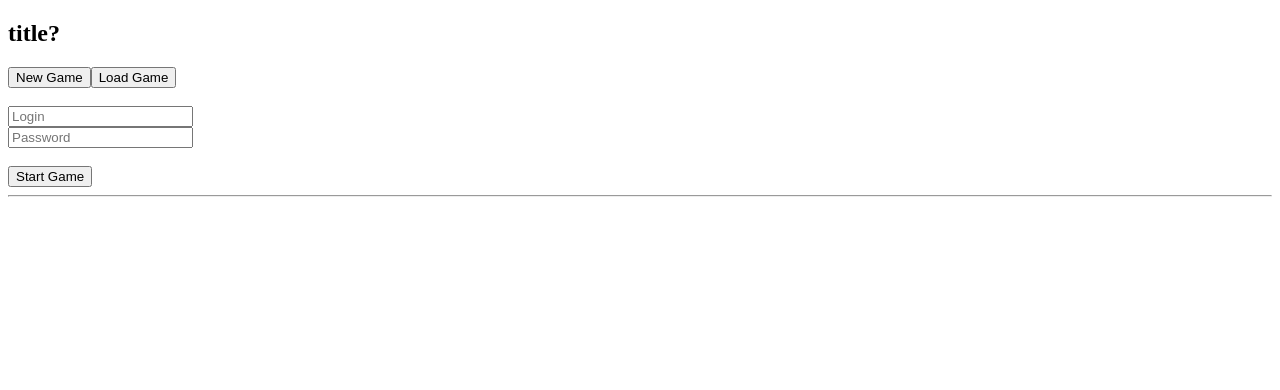
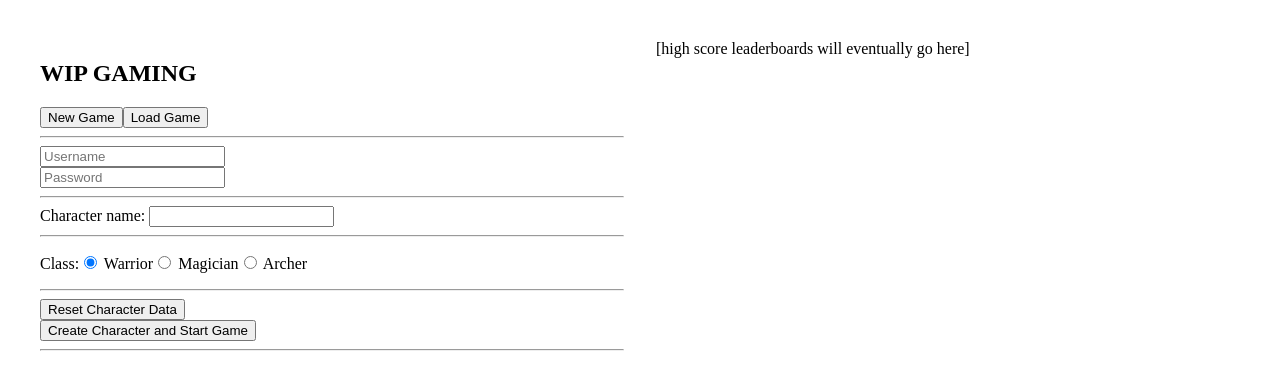
Before and after one commit to gp-kyouma/webdev_rpg, a React app in the folder frontend/: page / in a window 1280 px wide. Shown: the top 390 px of the page. Built offline with nearby package versions, Linux system fonts and the light colour scheme; the HTML template or start-up script is replaced by a standard one.

Commit message:
very basic form

```diff
--- a/frontend/src/App.css
+++ b/frontend/src/App.css
@@ -1,3 +1,31 @@
+.inline-block-child {
+  display: inline-block;
+}
+
+.flex-parent {
+  display: flex;
+}
+.flex-child {
+  flex: 1;
+}
+
+.parent {
+  padding: 1rem
+}
+.child {
+  /*border: 1px solid black;*/
+  padding: 1rem
+}
+
+.grid-parent {
+  display: grid;
+  grid-template-columns: 1fr 1fr
+}
+
+.inline-flex-parent {
+  display: inline-flex;
+}
+
 /*
 .counter {
   font-size: 16px;
--- a/frontend/src/App.jsx
+++ b/frontend/src/App.jsx
@@ -6,11 +6,11 @@ import GameScreen from './components/GameScreen';
 
 function App() {
   const [gameReady, isGameReady] = useState(false);
-  const [gameData, setGameData] = useState([]);
+  const [gameData, setGameData] = useState({});
 
   let currentScreen = null;
   if (!gameReady){
-      currentScreen = <StartScreen confirm={isGameReady} setStartData={setGameData}/>
+      currentScreen = <StartScreen confirm={isGameReady} setData={setGameData}/>
   }
   else{
       currentScreen = <GameScreen data={gameData}/>
--- a/frontend/src/components/GameScreen.jsx
+++ b/frontend/src/components/GameScreen.jsx
@@ -2,13 +2,12 @@ import { useState } from 'react';
 
 export default function GameScreen({data}) {
 
-    //const [newGame, isNewGame] = useState(false);
-
-    //
-
     return (
         <>
-        <h2>hello i am a placeholder here is my data: {data}</h2>
+        <h2>
+            hello i am a placeholder here is my data:
+            {JSON.stringify(data,null,2)}
+        </h2>
         </>
     );
 }
--- a/frontend/src/components/StartScreen.jsx
+++ b/frontend/src/components/StartScreen.jsx
@@ -1,50 +1,79 @@
 import { useState } from 'react';
 
-function TextField({ placeholder, data, setData }) {
+function NewCharForm() {
+    return (
+        <>
+        <label>
+            Character name: <input name="name" />
+        </label>
+        <hr />
 
-    const handleChange = (e) => {
-        setData(e.target.value);
-    };
+        <p>
+            Class:
+            <label><input type="radio" name="class" value="warrior" defaultChecked={true} /> Warrior</label>
+            <label><input type="radio" name="class" value="magician" /> Magician</label>
+            <label><input type="radio" name="class" value="archer" /> Archer</label>
+        </p>
+        <hr />
 
-    return (
-        <input type="text" placeholder={placeholder} value={data} onChange={handleChange} />
+        <button type="reset">Reset Character Data</button>
+        <br/>
+        </>
     );
 }
 
-function PasswordField({ placeholder, data, setData }) {
+function LoginForm({setData, startGame, newGame}) {
 
-    const handleChange = (e) => {
-        setData(e.target.value);
-    };
+    function handleSubmit(e) {
+        // Prevent the browser from reloading the page
+        e.preventDefault();
 
-    return (
-        <input type="password" placeholder={placeholder} value={data} onChange={handleChange} />
-    );
+        // Read the form data
+        const formData = new FormData(e.target);
+
+        // work with it as a plain object:
+        const formJson = Object.fromEntries(formData.entries());
+
+        setData(formJson)
+        startGame()
     }
 
-//new char fields...
-
-export default function StartScreen({ confirm, setStartData }) {
-
-    const [newGame, isNewGame] = useState(false);
-
-    const [loginData,       setLoginData]       = useState("");
-    const [passwordData,    setPasswordData]    = useState("");
-
-    let newCharInput = null;
+    let confirmText = "Load Character and Start Game"
+    let charForm = null
     if (newGame){
-        newCharInput = <p>{passwordData} placeholder gaming</p>
-    }
-
-    function handleStart() {
-        //check data check if login exists etc
-        setStartData(loginData)
-        confirm(true)
+        confirmText = "Create Character and Start Game"
+        charForm = <NewCharForm/>
     }
 
     return (
         <>
-        <h2>title?</h2>
+
+        <hr></hr>
+        <form method="post" onSubmit={handleSubmit}>
+
+        <input name="username" type="text" placeholder="Username"/>
+        <br/>
+        <input name="password" type="password" placeholder="Password"/>
+        <hr></hr>
+
+        {charForm}
+
+        <button type="submit">{confirmText}</button>
+
+        </form>
+
+        </>
+    );
+}
+
+export default function StartScreen({ confirm, setData }) {
+
+    const [newGame, isNewGame] = useState(true);
+
+    return (
+        <div class='parent flex-parent'>
+            <div class='child flex-child'>
+                <h2>WIP GAMING</h2>
 
                 <button type="button" onClick={() => isNewGame(true)} >
                     New Game
@@ -54,24 +83,16 @@ export default function StartScreen({ confirm, setStartData }) {
                     Load Game
                 </button>
 
-        <br></br>
-        <br></br>
+                <br/>
 
-        <TextField      placeholder="Login"      data={loginData}    setData={setLoginData}/>
-        <br></br>
-        <PasswordField  placeholder="Password"   data={passwordData} setData={setPasswordData}/>
+                <LoginForm setData={setData} startGame={() => confirm(true)} newGame={newGame}/>
 
-        <br></br>
+                <hr/>
+            </div>
 
-        {newCharInput}
-
-        <br></br>
-
-        <button type="button" onClick={handleStart} >
-            Start Game
-        </button>
-
-        <hr></hr>
-        </>
+            <div class='child flex-child'>
+                [high score leaderboards will eventually go here]
+            </div>
+        </div>
     );
 }
```
Lines whose indentation alone changed are shown as unchanged.
